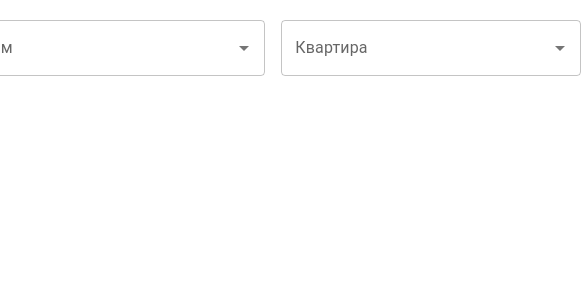
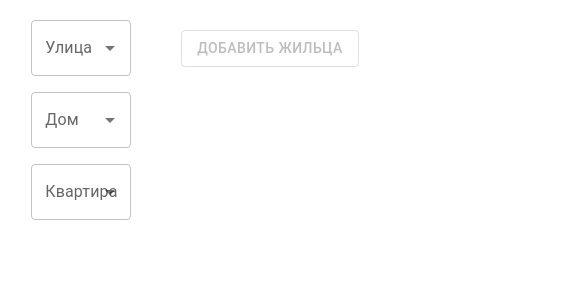
Before and after one commit to skippikp/test-app, a React (Create React App) app: page / in a window 390 px wide. Shown: the top 300 px of the page, 585 px wide, since content can reach past the window. Built offline with nearby package versions, Linux system fonts and the light colour scheme.

Commit message:
added some responsiveness

```diff
--- a/src/components/app/App.css
+++ b/src/components/app/App.css
@@ -3,3 +3,9 @@
   justify-content: center;
   gap: 50px;
 }
+
+@media screen and (max-width: 380px) {
+  .app{
+    flex-direction: column;
+  }
+}
--- a/src/components/form/Form.css
+++ b/src/components/form/Form.css
@@ -1,10 +1,21 @@
 .form {
   margin-top: 20px;
-  max-width: 1000px;
+  display: flex;
+  flex-direction: column;
+  justify-content: center;
+  align-items: center;
 }
 
 .personInfo {
   display: flex;
   gap: 10px;
   flex-wrap: wrap;
+  align-items: center;
+  justify-content: flex-start;
 }
+
+@media screen and (max-width: 600px) {
+  .personInfo{
+    justify-content: center;
+  }
+}
--- a/src/components/form/Form.js
+++ b/src/components/form/Form.js
@@ -130,7 +130,11 @@ const Form = ({
 
 	return (
 		<div className="form">
-			<Stack direction="row" spacing={2}>
+			<Stack
+				direction={{ xs: 'column', sm: 'row' }}
+				alignItems="center"
+				spacing={2}
+			>
 				<SelectComponent
 					onOpen={loadStreets}
 					loading={streets.length === 0}
--- a/src/components/person-info/person-editable-card/PersonEditableCard.js
+++ b/src/components/person-info/person-editable-card/PersonEditableCard.js
@@ -13,7 +13,7 @@ const PersonEditableCard = ({
 	handleRemove,
 }) => {
 	return (
-		<Card sx={{ minWidth: 275, maxWidth: 500, minHeight: 200 }}>
+		<Card sx={{ minWidth: 150, maxWidth: 500, minHeight: 200 }}>
 			<CardContent>
 				<Typography sx={{ fontSize: 20 }} color="text.secondary" gutterBottom>
 					{name}
--- a/src/components/select-component/SelectComponent.js
+++ b/src/components/select-component/SelectComponent.js
@@ -6,7 +6,6 @@ const SelectComponent = ({
 	loading,
 	options,
 	onChange,
-	renderOptions,
 	label,
 	value,
 }) => {
@@ -31,7 +30,15 @@ const SelectComponent = ({
 			}
 			loading={loading}
 			options={options}
-			sx={{ width: 300 }}
+			sx={{
+				width: {
+					xs: 100,
+					sm: 150,
+					md: 200,
+					lg: 250,
+					xl: 300,
+				},
+			}}
 			renderOption={componentRenderOptions}
 			renderInput={(params) => <TextField {...params} label={label} />}
 		/>
```
